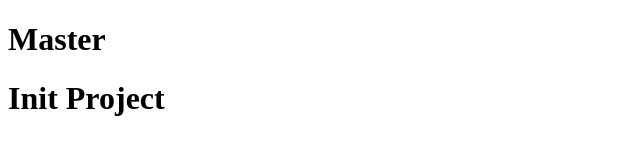
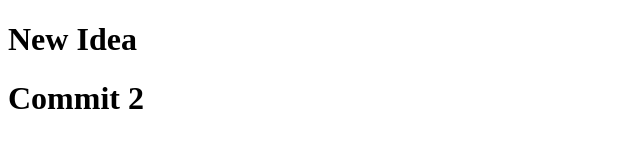
Before and after one commit to PenLyMeng/LearnGit, a plain HTML site: page index.html in a window 1280 px wide. Shown: the whole page, without its empty margins (0-640 px from the left). Drawn offline with Linux system fonts and the light colour scheme.

Commit message:
Commit 2 at New Idea

```diff
--- a/index.html
+++ b/index.html
@@ -6,8 +6,8 @@
 </head>
 <body>
 
-<h1>Master</h1>
-<h1>Init Project</h1>
+<h1>New Idea</h1>
+<h1>Commit 2</h1>
 
 
 
```
